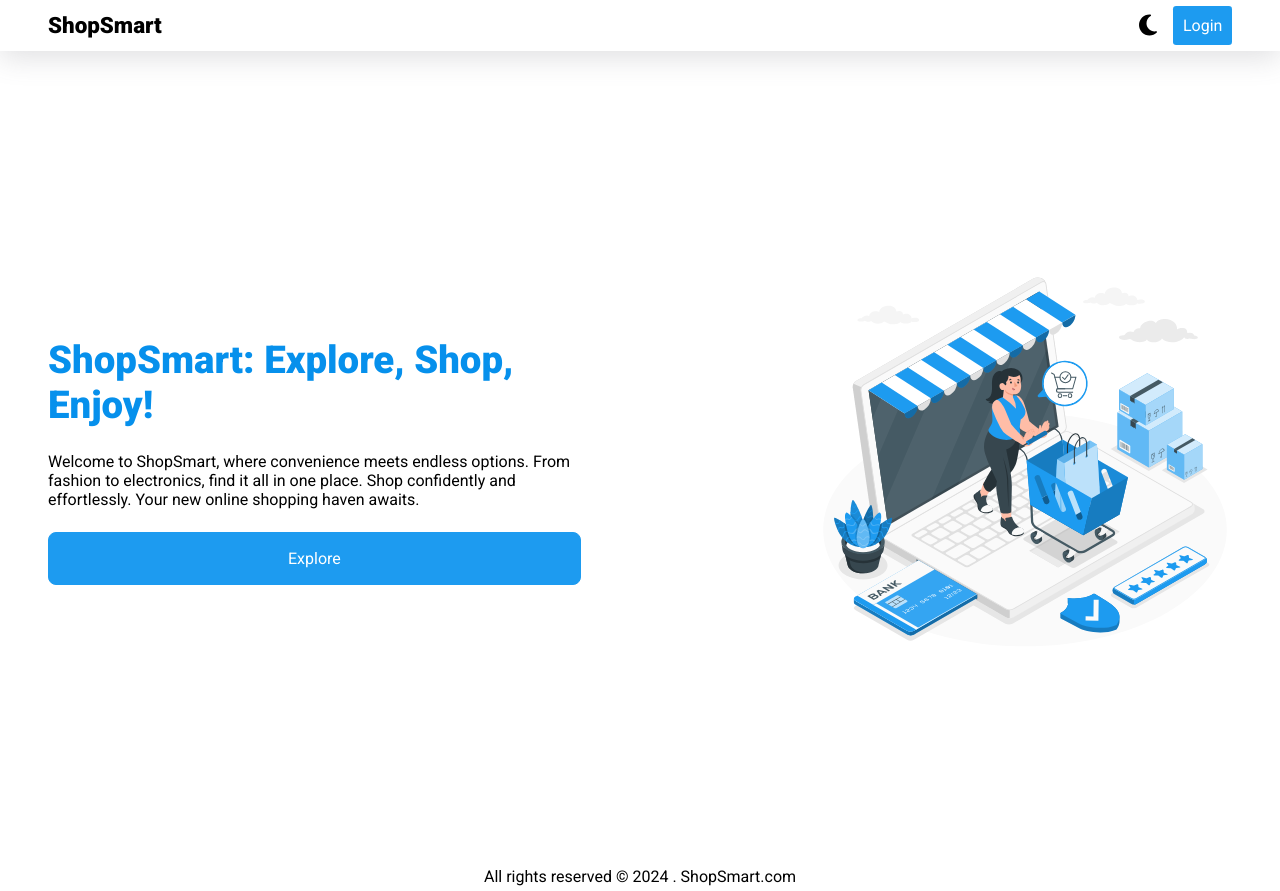
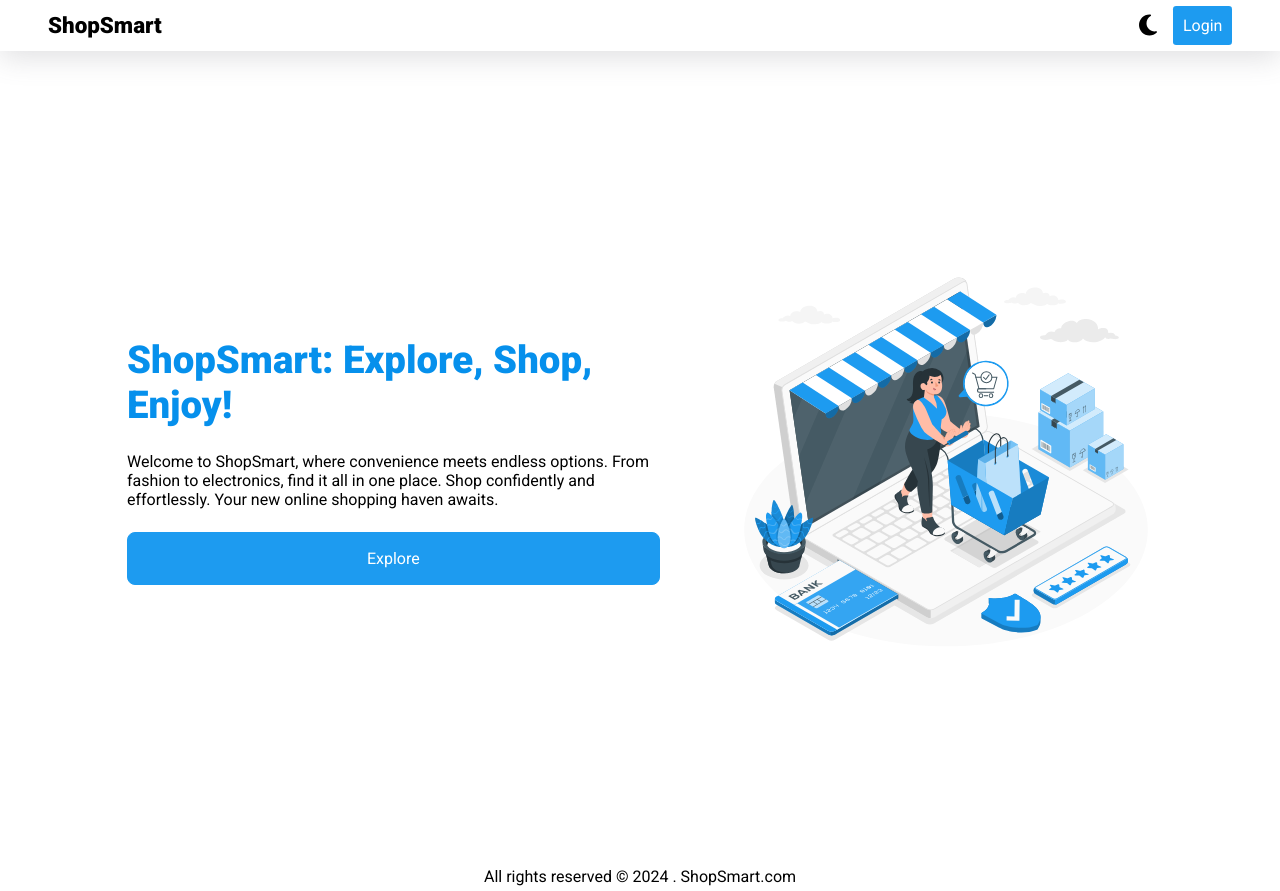
Before and after one commit to tomkjose/ShopSmart, a React (Create React App) app: page /#/ in a window 1280 px wide. Built offline with nearby package versions, Linux system fonts and the light colour scheme.

Commit message:
Fix: styling error

```diff
--- a/src/components/Navbar/Navbar.jsx
+++ b/src/components/Navbar/Navbar.jsx
@@ -23,7 +23,7 @@ function Navbar() {
   };
   return (
     <nav className={styles.navbar}>
-      <Link to="/home">
+      <Link to="/">
         <div
           className={styles.nav__brand}
           style={{
--- a/src/styles/landing.css
+++ b/src/styles/landing.css
@@ -1,7 +1,7 @@
 .landing {
   display: flex;
   padding: 1rem 3rem 0 3rem;
-  justify-content: space-between;
+  justify-content: space-evenly;
   height: 100vh;
   width: 100%;
   align-items: center;
```
